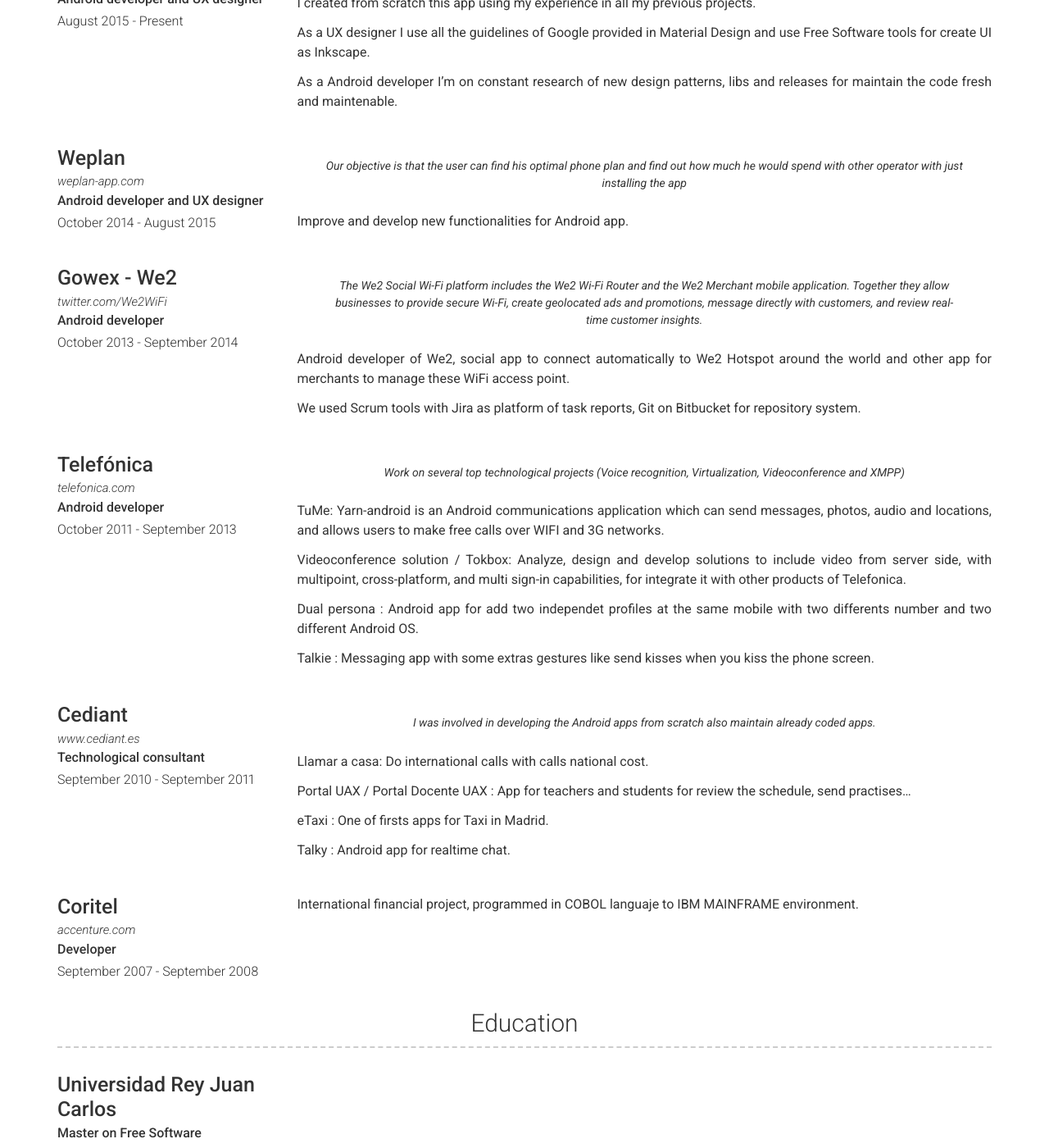
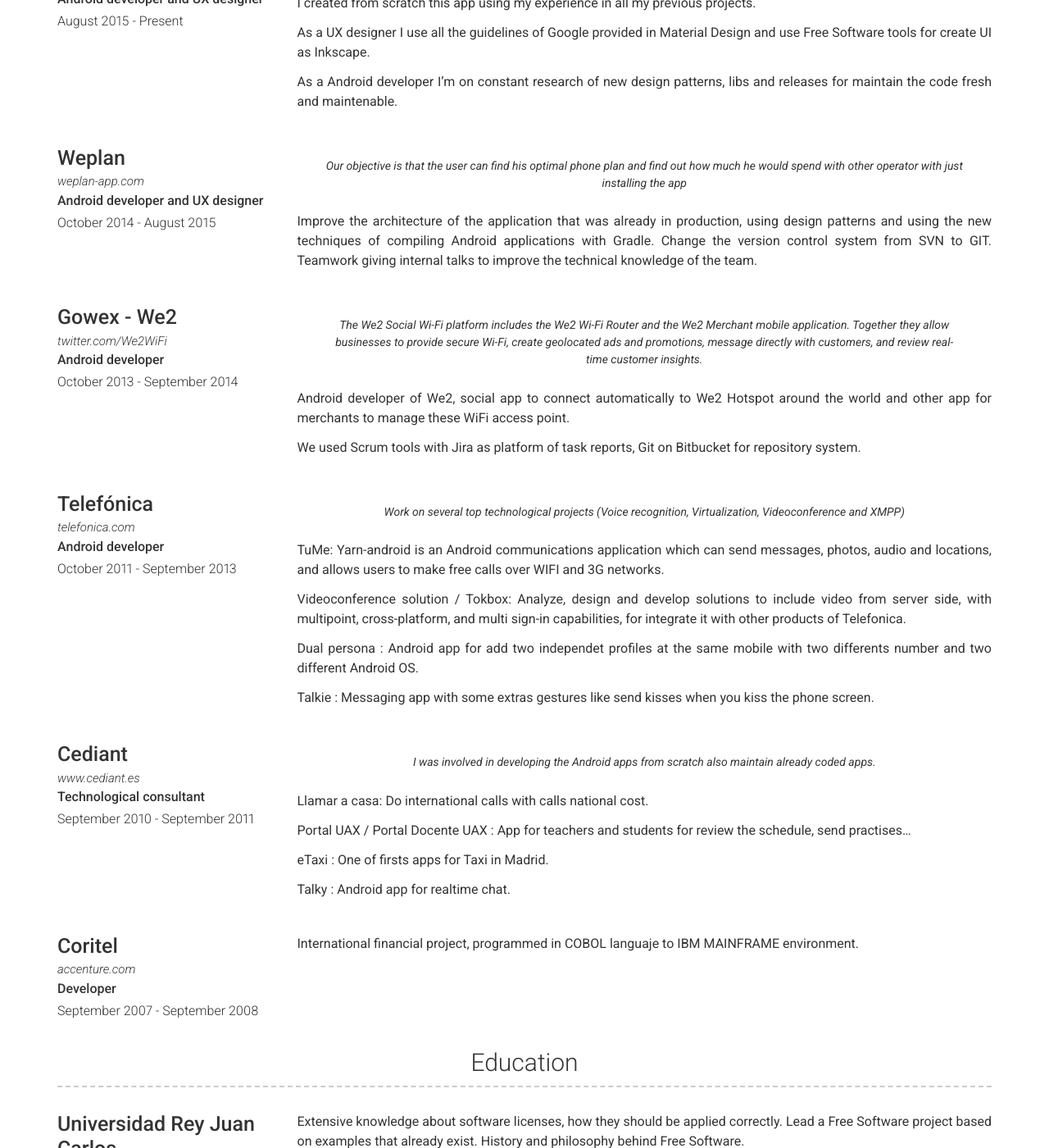
Before and after one commit to olidroide/cv, a Jekyll site: the page built from index.md, in a window 1280 px wide and 1400 px high, scrolled down 685 px. Shown: the whole window at 82% size. Built offline with Jekyll 4.4.1, drawn with Linux system fonts in a browser that asks for light colours; some of the changed text lies outside the part shown.

Commit message:
TASK UPDATE

```diff
--- a/_config.yml
+++ b/_config.yml
@@ -44,7 +44,7 @@ about_content: | # this will include new lines to allow paragraphs
 more_content: | # this will include new lines to allow paragraphs
   Alongside my interests software engineering some of my other interests and hobbies are:
    - Dance Bollywood 🕺
-   - Playing guitar 🎸
+   - Play guitar 🎸
    - Maker 🤖
 
 # Footer
--- a/_data/education.yml
+++ b/_data/education.yml
@@ -2,17 +2,13 @@
   name: Universidad Rey Juan Carlos
   dates: 2010 - 2012
   qualification: Master on Free Software
-  quote: >
-
   description: | # this will include new lines to allow paragraphs
-
+    Extensive knowledge about software licenses, how they should be applied correctly. Lead a Free Software project based on examples that already exist. History and philosophy behind Free Software.
 
 - layout: left
   name: Universidad Alfonso X El Sabio
   dates: 2008 - 2010
   qualification: Ingeniero en Administración de Sistemas Informáticos
-  quote: >
-
   description: | # this will include new lines to allow paragraphs
     I learnt Android because it is my final year project. I ported a project in J2ME from Cenatic foundation, which can visualize ODF files. During its development, I had to make the presentation for the ODF Plugfest 2010 in Granada.
 
@@ -20,8 +16,6 @@
   name: IES Ribera del Tajo
   dates: 2005 - 2007
   qualification: Administrador de Sistemas Informáticos
-  quote: >
-
   description: | # this will include new lines to allow paragraphs
     I learned the following programming languages:
     C, Borland C++ Builder
--- a/_data/experience.yml
+++ b/_data/experience.yml
@@ -20,7 +20,9 @@
   quote: >
    Our objective is that the user can find his optimal phone plan and find out how much he would spend with other operator with just installing the app
   description: | # this will include new lines to allow paragraphs
-    Improve and develop new functionalities for Android app.
+    Improve the architecture of the application that was already in production, using design patterns and using the new techniques of compiling Android applications with Gradle.
+    Change the version control system from SVN to GIT.
+    Teamwork giving internal talks to improve the technical knowledge of the team.
 
 - layout: left
   company: Gowex - We2
```
